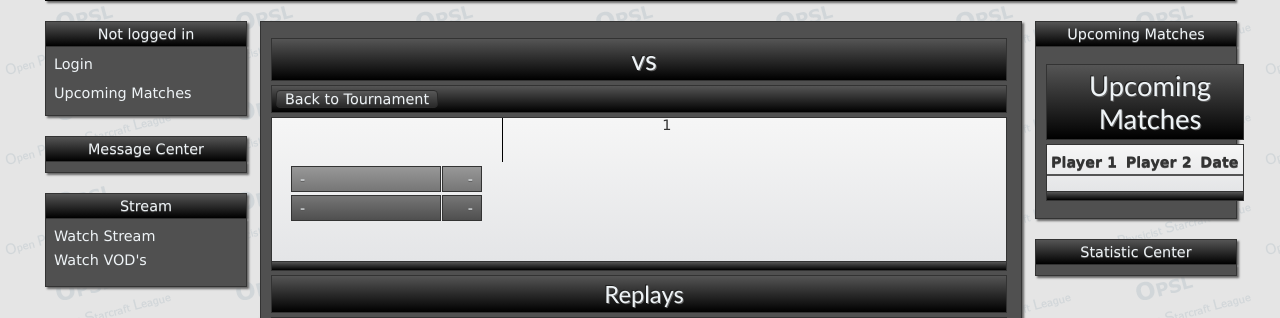
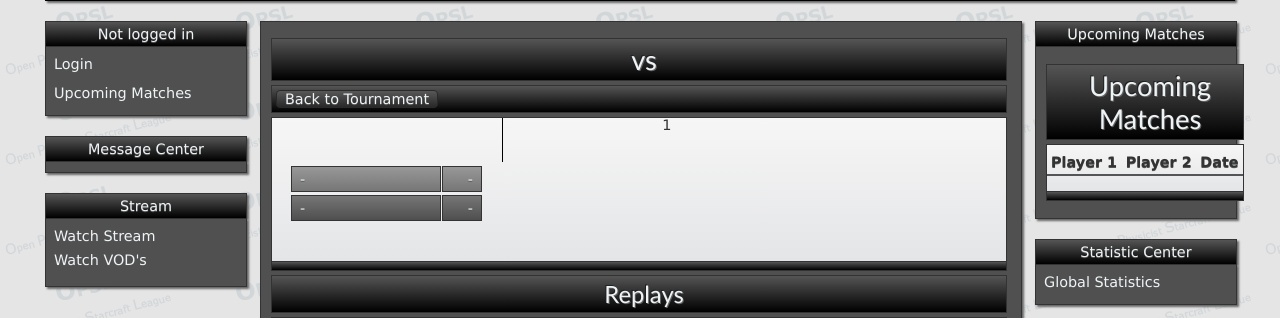
Before and after one commit to fleshgolem/caketourney, a CakePHP app: the page made by app/views/matches/view.ctp in a window 1280 px wide. Shown: the part 269-587 px from the top of the page. Run offline with PHP 8.4 and a stand-in for CakePHP, Linux system fonts and the light colour scheme; the template is opened without the code that fills it, so the values that code supplies are empty; some libraries are stand-ins or nearby versions.

Commit message:
link to global stats in default

```diff
--- a/app/views/layouts/default.ctp
+++ b/app/views/layouts/default.ctp
@@ -338,7 +338,9 @@
                         <?php
 						}
 						?>
-
+						<div class="menuebox">
+							<?php echo $this->Html->link(__('Global Statistics', true), array('controller' => 'tournaments', 'action' => 'statistics')); ?>
+                        </div>
 					</div>
 					</div>
 				</div>
```
